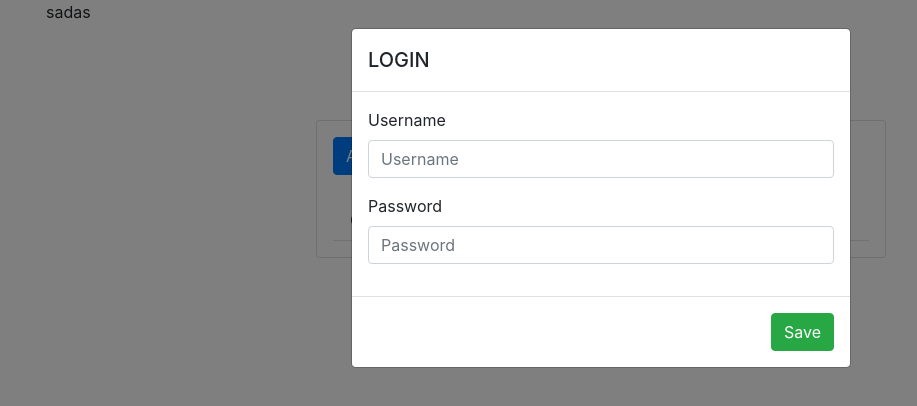
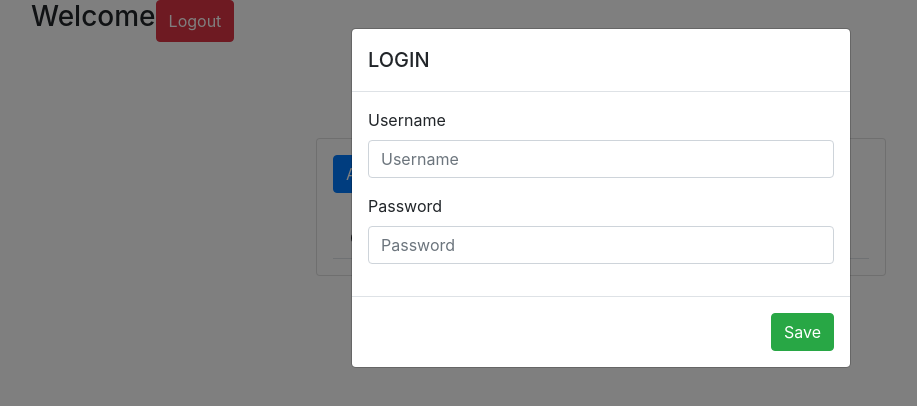
Before and after one commit to dlintin/django_react_frontend, a React (Create React App) app: page / in a window 1280 px wide. Shown: the top 406 px of the page, without its empty margins (39-956 px from the left). Built offline with nearby package versions, Linux system fonts and the light colour scheme.

Commit message:
add button

```diff
--- a/src/App.js
+++ b/src/App.js
@@ -2,7 +2,7 @@ import React, { Component } from "react";
 import Modal from "./components/Modal";
 import LoginModal from "./components/LoginModal"
 import axios from "axios";
-axios.defaults.baseURL = 'https://dlintin-django-react-backend.zeet.app';
+axios.defaults.baseURL = 'https://andikaherup-django-react-backend.zeet.app/';
 
 class App extends Component {
   constructor(props) {
@@ -55,6 +55,10 @@ class App extends Component {
   loginToggle = () => {
     this.setState({ loginModal: !this.state.loginModal });
   };
+  logout(){
+    sessionStorage.clear();
+    window.location.reload()
+  }
 
   handleSubmit = (item) => {
     this.toggle();
@@ -111,7 +115,7 @@ class App extends Component {
   };
 
   createItem = () => {
-    const item = { title: "", description: "", completed: false };
+    const item = { title: "", description: "", completed: false, asigned_by: "",asigned_to: 0  };
 
     this.setState({ activeItem: item, modal: !this.state.modal });
   };
@@ -188,8 +192,13 @@ class App extends Component {
   render() {
     return (
       <main className="container">
-        <div>
-          sadas
+        <div class="row">
+         <h3>Welcome</h3>    <button
+            className="btn btn-danger"
+            onClick={() => this.logout()}
+          >
+            Logout
+          </button>
         </div>
         <h1 className="text-white text-uppercase text-center my-4">Todo app</h1>
         <div className="row">
```
